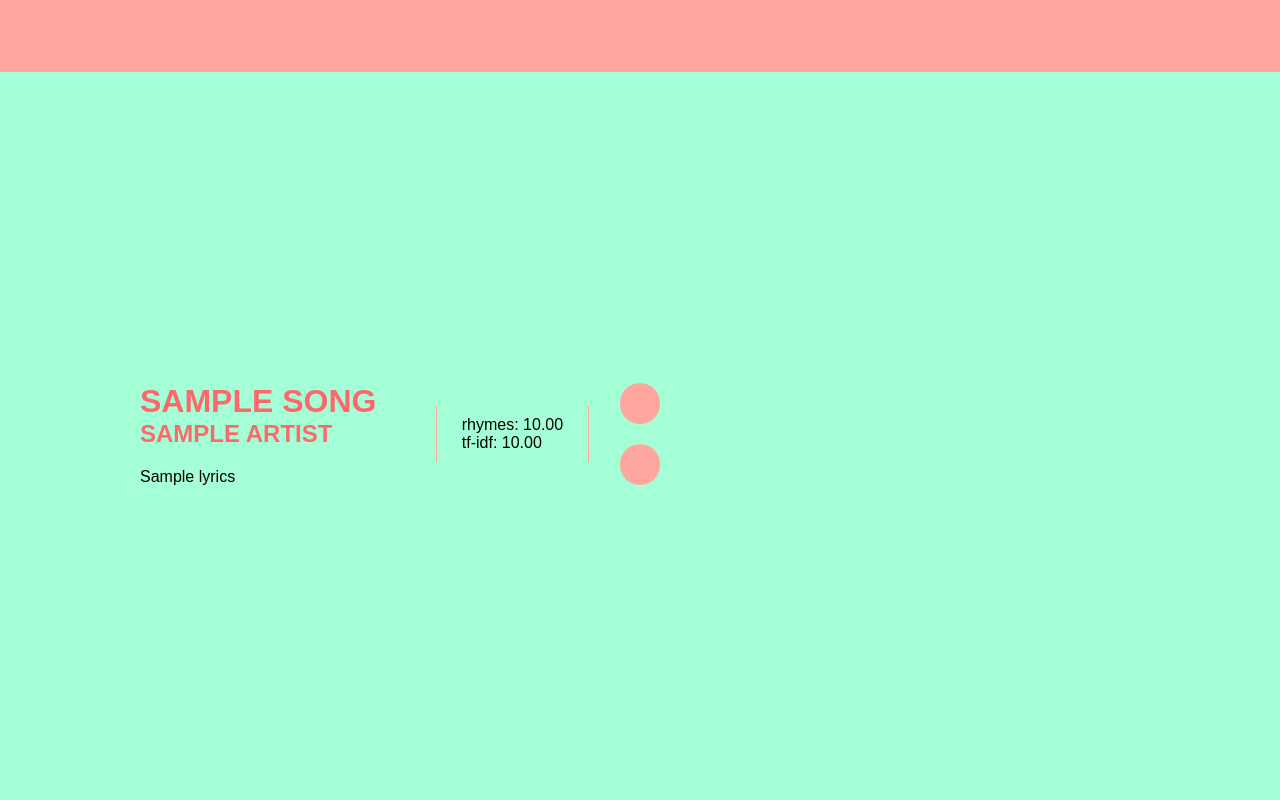
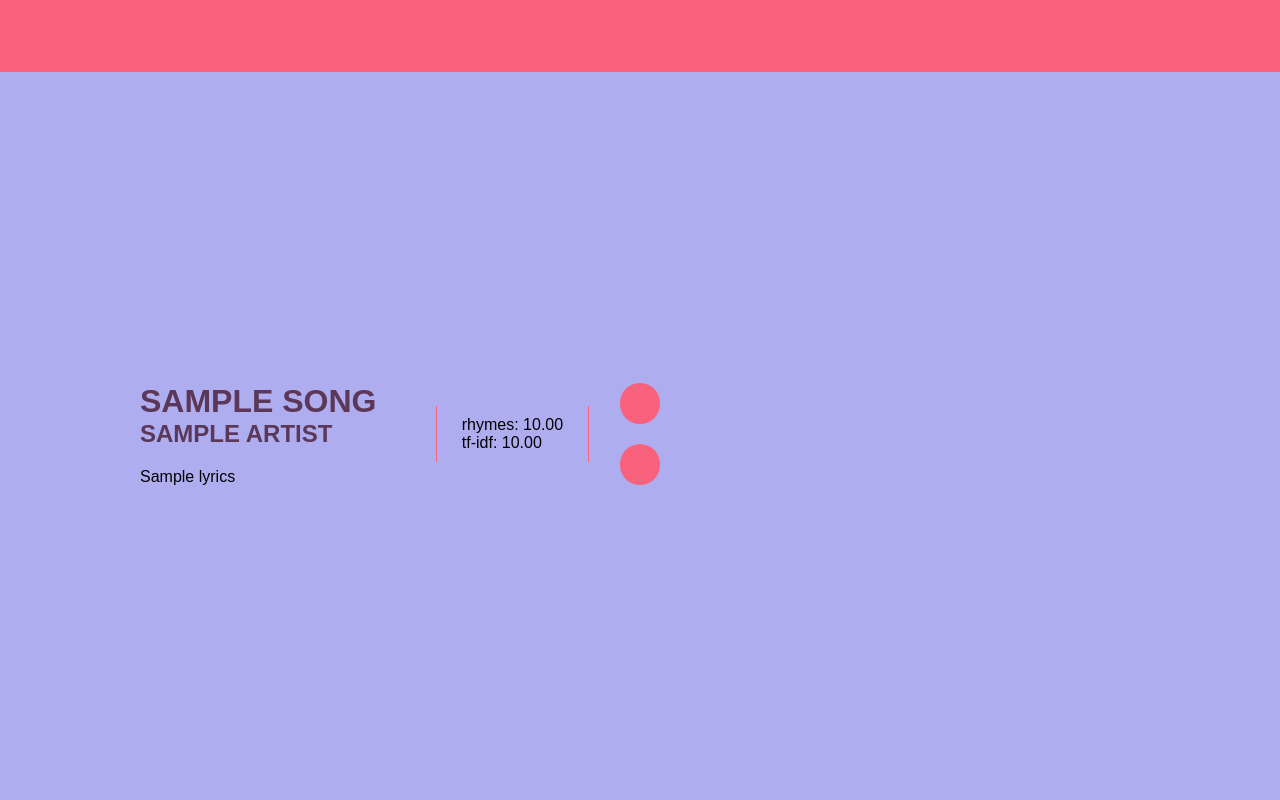
Before and after one commit to kszabova/lyrics-analysis, a Django app: template la_site/comparison/templates/comparison/evaluate_lyrics.html in a window 1280 px wide. Run offline with Django 3.2, Linux system fonts and the light colour scheme; the template is opened without the code that fills it: most values are stand-ins (such as "Sample title", 1, 10 or a date in 2020); some web fonts are replaced.

Commit message:
Change color scheme

```diff
--- a/la_site/comparison/static/comparison/evaluate_lyrics.css
+++ b/la_site/comparison/static/comparison/evaluate_lyrics.css
@@ -9,9 +9,11 @@
 }
 
 :root {
-    --primary-color: #a5ffd6;
-    --accent-color: #ffa69e;
-    --dark-accent-color: #ff686b;
+    --primary-color: #AEADF0;
+	--light-accent-color: #F9ADA0;
+    --accent-color: #F9627D;
+	--dark-primary-color: #C65B7C;
+    --dark-accent-color: #5B3758;
 }
 
 * {
```
